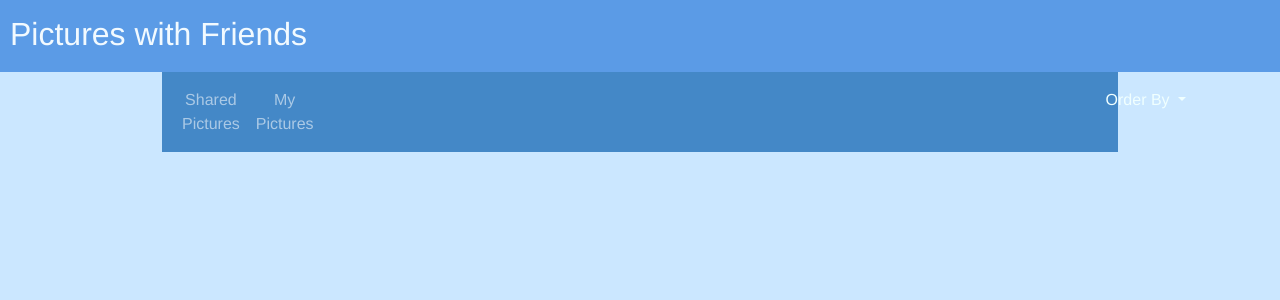
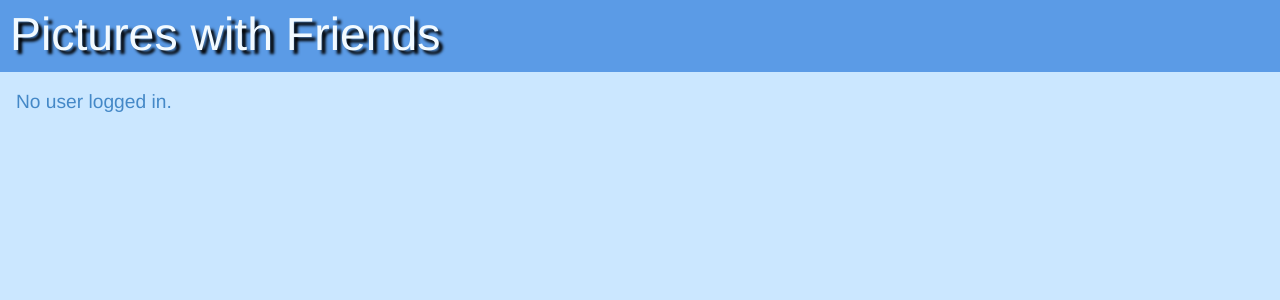
Before and after one commit to InactiveElement/Picture-Website, an Angular app in the folder Front-end/Website/: page /home in a window 1280 px wide. Shown: the top 300 px of the page. Built offline with nearby package versions, Linux system fonts and the light colour scheme.

Commit message:
nav-bar fixes

```diff
--- a/Front-end/Website/src/app/app.component.html
+++ b/Front-end/Website/src/app/app.component.html
@@ -9,12 +9,12 @@
 </nav> -->
 
 <nav class='navbar navbar-expand navbar-dark' style = 'background-color: #5b9be6; justify-content: right; height: 4.5rem;' >
-    <p class='navbar-brand' style="color: rgb(242, 250, 255); position: absolute; left: 10px; font-size: xx-large; top: 5px;" routerLinkActive='active' [routerLink]="['/']">Pictures with Friends</p>
+    <p class='navbar-brand' style="color: rgb(242, 250, 255); position: absolute; left: 10px; font-size: 2.9rem; top: -5px; text-shadow: 4px 4px 3px black;">Pictures with Friends</p>
     <ul *ngIf="currentUser" class='navbar-nav ml-auto'>
-        <li class='nav-item'><a class='nav-link' routerLinkActive='active' [routerLink]="['/']"
-            >Home</a>
+        <li class='nav-item'><p class='navbar-brand' style="color: azure; margin-top: 15px; margin-right: 3rem;"
+            >Signed in</p>
         </li>
-        <li class='nav-item'><a class='nav-link' routerLinkActive='active' [routerLink]="['/']"
+        <!-- <li class='nav-item'><a class='nav-link' routerLinkActive='active' [routerLink]="['/']"
             >Homes for Sale</a>
         </li>
         <li class='nav-item'><a class='nav-link' routerLinkActive='active' [routerLink]="['/adverts']"
@@ -30,9 +30,9 @@
                 <a class='dropdown-item bg-dark' style = "color: azure;" routerLinkActive='active' [routerLinkActiveOptions]="{exact: true}" [routerLink]="['/register']"
                     >Register</a>
             </div>
-        </li>
+        </li> -->
 
-        <li *ngIf='currentUser' class='nav-item'><a class='nav-link' (click)="signOut()" style = "color: crimson;" routerLinkActive='active' [routerLink]="['/']"
+        <li *ngIf='currentUser' class='nav-item'><a routerLinkActive='active' [routerLink]="['/']" class='nav-link' (click)="signOut()" style = "color: azure; padding-right: 1rem; margin-top: 15px;"
             >Sign Out</a>
         </li>
     </ul>
--- a/Front-end/Website/src/app/app.component.scss
+++ b/Front-end/Website/src/app/app.component.scss
@@ -0,0 +1,16 @@
+.nav-link {
+    color: white;
+}
+
+.nav-link:hover {
+    cursor: pointer;
+    box-shadow: 0 1px 2px 0 rgba(214, 223, 231,1), 0 1px 5px 0 rgba(214, 223, 231,);
+    transform: translateY(-0.1rem);
+    transition: transform 150ms;
+}
+
+.nav-link[disabled]:hover {
+    cursor: not-allowed;
+    box-shadow: none;
+    transform: none;
+}
--- a/Front-end/Website/src/app/user-home/user-home.component.html
+++ b/Front-end/Website/src/app/user-home/user-home.component.html
@@ -1,4 +1,4 @@
-<nav class='navbar navbar-expand navbar-dark' style = 'background-color: #4488c7; margin-left: 5rem; margin-right: 5rem;'>
+<nav *ngIf="currentUser" class='navbar navbar-expand navbar-dark' style = 'background-color: #4488c7; margin-left: 5rem; margin-right: 5rem;'>
     <div class = "container">
         <ul class='navbar-nav mr-auto ml-auto'>
 
@@ -6,18 +6,16 @@
                     <!-- <input class='form-control' type='text' [(ngModel)]='filterTerm' placeholder="Search">
             </li> -->
             <div>
-                <li id="sharedPictures" class='nav-item'><a (click)="sharedPics()" class='nav-link'
+                <li class='nav-item'><a id="sharedPictures" (click)="sharedPics()" class='nav-link' style="color: azure; text-shadow: 0 1px 2px 0 rgba(198, 202, 206, 1), 0 1px 5px 0 rgba(198, 202, 206, 1); transform: translateY(-0.1rem); transition: transform 150ms;"
                     >Shared Pictures</a>
-                    <div *ngIf="sharedUnder"><li class="nav-item">yeah</li></div>
                 </li>
             </div>
             <div>
-                <li id="myPictures" class='nav-item'><a (click)="myPics()" class='nav-link'
+                <li class='nav-item'><a id="myPictures" (click)="myPics()" class='nav-link'
                     >My Pictures</a>
-                    <div *ngIf="myUnder"><li class="nav-item">yeah</li></div>
                 </li>
             </div>
-            <li class="nav-item dropdown">
+            <!-- <li class="nav-item dropdown">
                 <a class="nav-link dropdown-toggle" style = "color: azure; padding-left: 49rem;" id="navbarDropdown" role="button" data-toggle="dropdown" aria-haspopup="true" aria-expanded="false">
                     Order By
                 </a>
@@ -27,7 +25,11 @@
                     <a class='dropdown-item bg-dark' style = "color: azure;"
                         (click) = 'oldNew()'>Oldest to Newest</a>
                 </div>
-            </li>
+            </li> -->
         </ul>
     </div>
 </nav>
+
+<div *ngIf="!currentUser">
+    <p style="color: #4488c7; padding-top: 1rem; font-size: larger; left: 1rem; position: absolute;">No user logged in.</p>
+</div>
--- a/Front-end/Website/src/app/user-home/user-home.component.scss
+++ b/Front-end/Website/src/app/user-home/user-home.component.scss
@@ -0,0 +1,7 @@
+#myPictures {
+    cursor: pointer;
+}
+
+#sharedPictures {
+    cursor: pointer;
+}
--- a/Front-end/Website/src/app/user-home/user-home.component.ts
+++ b/Front-end/Website/src/app/user-home/user-home.component.ts
@@ -1,3 +1,4 @@
+import { style } from '@angular/animations';
 import { Component, OnInit } from '@angular/core';
 
 @Component({
@@ -7,23 +8,21 @@ import { Component, OnInit } from '@angular/core';
 })
 export class UserHomeComponent implements OnInit {
 
-  share: any = document.getElementById("sharedPictures");
-  sharedUnder: boolean = false;
-  myUnder: boolean = false;
-
   constructor() { }
 
   ngOnInit(): void {
+
   }
 
   sharedPics() {
-    this.sharedUnder = true;
-    this.myUnder = false;
+    document.getElementById('sharedPictures')?.setAttribute("style", "color: azure; text-shadow: 0 1px 2px 0 rgba(198, 202, 206, 1), 0 1px 5px 0 rgba(198, 202, 206, 1); transform: translateY(-0.1rem); transition: transform 150ms;")
+    document.getElementById('myPictures')?.setAttribute("style", "color: #cdd3da; text-shadow: none; transform: none;")
+
   }
 
   myPics() {
-    this.sharedUnder = false;
-    this.myUnder = true;
+    document.getElementById('sharedPictures')?.setAttribute("style", "color: #cdd3da; text-shadow: none; transform: none;")
+    document.getElementById('myPictures')?.setAttribute("style", "color: azure; text-shadow: 0 1px 2px 0 rgba(198, 202, 206, 1), 0 1px 5px 0 rgba(198, 202, 206, 1); transform: translateY(-0.1rem); transition: transform 150ms;")
   }
 
   newOld() {
@@ -34,6 +33,10 @@ export class UserHomeComponent implements OnInit {
 
   }
 
+  get currentUser() {
+    return sessionStorage.getItem('user') ?? null;
+  }
+
 
 
 }
```
